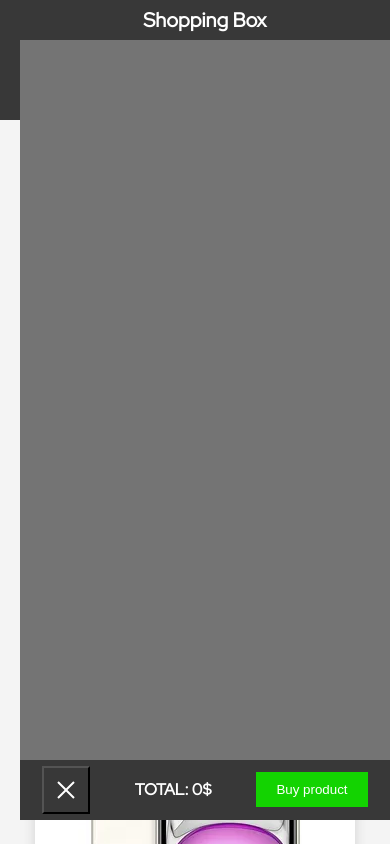
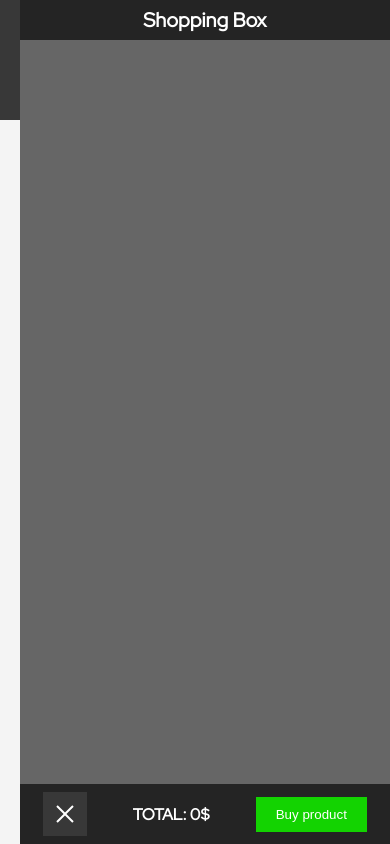
Before and after one commit to veD-tnayrB/ShoppingBox, a plain HTML site: page index.html in a window 390 px wide. Both pictures are taken after a click on the button 330 px from the left and 784 px from the top of the page. Shown: the top 844 px of the page. Drawn offline with Linux system fonts and the light colour scheme.

Commit message:
Fixed animation of appearance/disappearance of the shopping box, also modified its size to match the screen

```diff
--- a/Events/shopBox-mobile.js
+++ b/Events/shopBox-mobile.js
@@ -1,19 +1,18 @@
 const shoppingBoxButton = document.getElementById('shopping-box-button');
 const shoppingBox = document.getElementById('selected-section');
 
+// Show the Shopping Box
 shoppingBoxButton.addEventListener('click', e => {
     shoppingBox.style.display = 'flex';
-    shoppingBox.style.animation = 'shoppingBoxAppear 0.2s ease-out';
+    shoppingBox.style.animation = 'shoppingBoxAppear 0.4s ease-out';
 
     shoppingBoxButton.style.display = 'none';
 });
 
-
+// Hide the Shopping Box
 const backButton = document.getElementById('close-button');
-
 backButton.addEventListener('click', e => {
-    shoppingBox.style.animation = 'shoppingBoxDisappear 0.2s ease-out';
-    shoppingBox.style.display = 'none';
-
+    shoppingBox.style.animation = 'shoppingBoxDisappear 0.4s ease-out';
+    setTimeout(() => shoppingBox.style.display = 'none', 300) //Wait for the animation to finish executing to hide it
     shoppingBoxButton.style.display = 'flex';
 })
--- a/styles.css
+++ b/styles.css
@@ -157,7 +157,7 @@ body {
 }
 
 #product-list {
-    min-height: 50vh;
+    min-height: 75vh;
 
     display: flex;
     justify-content: center;
@@ -230,7 +230,6 @@ body {
 .delete-button:active {
     transform: scale(1);
 }
-
 
 /* Shop Box List */
 #selected-section {
@@ -422,6 +421,18 @@ body {
         }
     }
 
+    @keyframes shoppingBoxDisappear {
+        0% {
+            opacity: 1;
+            right: 0;
+        }
+
+        100% {
+            opacity: 0;
+            right: -100px;
+        }
+    }
+
     #shopping-box-button {
         display: flex;
     }
@@ -430,7 +441,7 @@ body {
         display: flex;
     }
 
-    #selected-section {
+    #selected-section { background: red;
         width: 95vw;
         min-width: 350px;
         height: 100vh;
@@ -444,45 +455,37 @@ body {
     }
 
     #shop-box-list {
-        background: #747474;
+        background: #666;
         width: 100%;
-        height: 90%;
+        height: 95%;
     }
-
-    #shop-box-title {
+   #shop-box-title {
+        background: #242424;
         border-radius: 0;
 
         height: 40px;
         margin: 0;
     }
 
-
     #table-body {
+        background: #666666;
         overflow-y: scroll;
     }
 
     #total-cont {
-        width: 100%;
+        background: #242424;
+        width: 95%;
+
+        position: fixed;
+        bottom: 0;
     }
 
     #close-button {
         background: #383838;
-
+        border: 0;
 
         padding: 10px;
         display: flex;
-    }
-
-    @keyframes shoppingBoxDisappear {
-        0% {
-            opacity: 1;
-            right: 0;
-        }
-
-        100% {
-            opacity: 0;
-            right: -100px;
-        }
     }
 }
 
```
